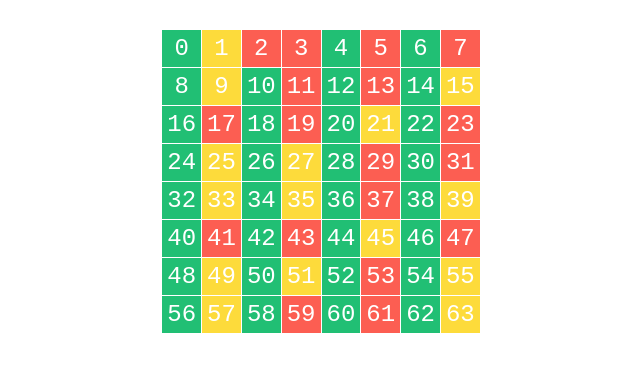
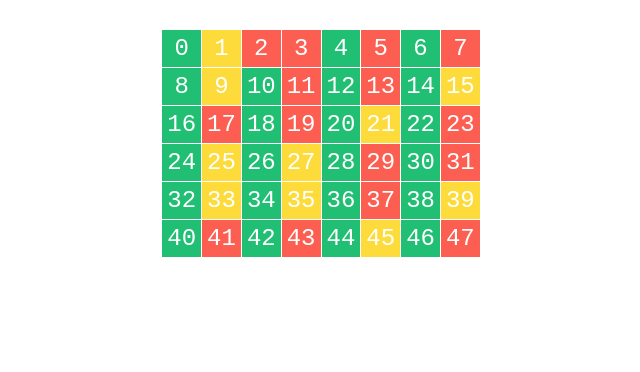
Before and after one commit to EvgeniaLeleo/sky-react, a JavaScript app in the folder sky-react-hw1/: page / in a window 1280 px wide. Shown: the top 372 px of the page, without its empty margins (319-959 px from the left). Built offline with nearby package versions, Linux system fonts and the light colour scheme.

Commit message:
feat: add propTypes

```diff
--- a/sky-react-hw1/package.json
+++ b/sky-react-hw1/package.json
@@ -6,6 +6,7 @@
     "@testing-library/jest-dom": "^5.16.4",
     "@testing-library/react": "^13.2.0",
     "@testing-library/user-event": "^13.5.0",
+    "prop-types": "^15.8.1",
     "react": "^18.1.0",
     "react-dom": "^18.1.0",
     "react-scripts": "5.0.1",
--- a/sky-react-hw1/src/App.js
+++ b/sky-react-hw1/src/App.js
@@ -1,7 +1,7 @@
 import './App.css'
 import NumbersTable from './NumbersTable'
 
-const num = 64
+const num = 48
 
 function App() {
   return (
--- a/sky-react-hw1/src/NumbersTable.js
+++ b/sky-react-hw1/src/NumbersTable.js
@@ -1,3 +1,4 @@
+import PropTypes from 'prop-types'
 import isPrime from './utils'
 
 function NumbersTable(props) {
@@ -39,4 +40,8 @@ function NumbersTable(props) {
   )
 }
 
+NumbersTable.propTypes = {
+  n: PropTypes.number.isRequired,
+}
+
 export default NumbersTable
```
